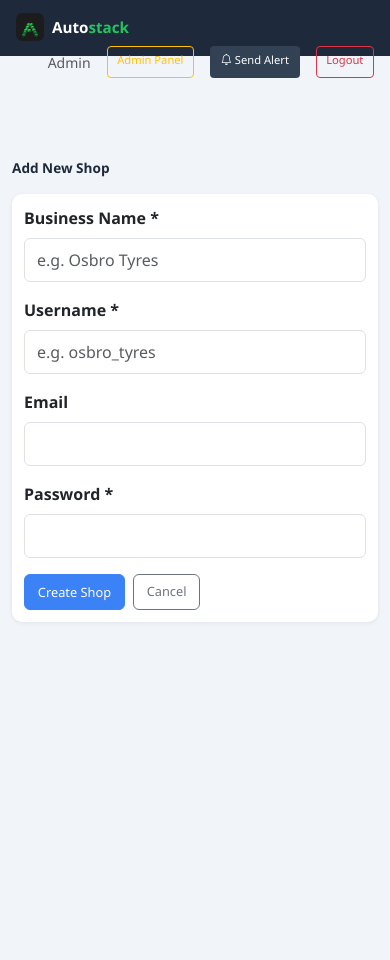
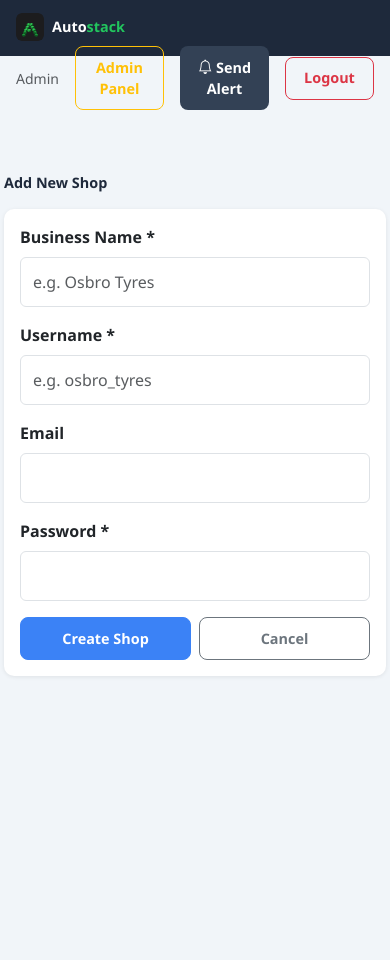
Before and after one commit to ameenosman1104-hash/autostack, a Flask app: page /admin/tenants/new in a window 390 px wide. Run offline with Flask 3, Linux system fonts and the light colour scheme; a user stored in the database is signed in.

Commit message:
Major mobile UI improvements - bigger buttons, better spacing, easier to use on phones

```diff
--- a/app/templates/base.html
+++ b/app/templates/base.html
@@ -48,43 +48,74 @@
     .flash-container { position:fixed; top:70px; right:1rem; z-index:9999; min-width:280px; }
 
     /* Mobile optimizations */
+    @media (max-width: 992px) {
+      .sidebar { display:none !important; }
+      .main-content { margin-left:0 !important; }
+    }
+
     @media (max-width: 768px) {
-      .sidebar { width:180px; }
-      .main-content { margin-left:0; padding:1rem; }
-      .sidebar { display:none; }
-      .page-title { font-size:.95rem; margin-bottom:1rem; }
-      .stat-card { padding:1rem; }
-      .stat-val { font-size:1.5rem; }
-      .stat-lbl { font-size:.7rem; }
-      .btn { padding:.5rem 1rem; font-size:.9rem; min-height:40px; }
-      .btn-sm { min-height:36px; padding:.4rem .8rem; }
-      .table { font-size:.75rem; }
-      .table th, .table td { padding:.4rem .5rem; }
-      .card { margin-bottom:1rem; }
-      .card-body { padding:1rem; }
-      .flash-container { width:90vw; right:5vw; left:5vw; }
-      .navbar { height:56px; }
-      .main-content { height:calc(100vh - 56px); }
+      .sidebar { display:none !important; }
+      .main-content { margin-left:0; padding:0.75rem; margin-top:56px; }
+      .page-title { font-size:1rem; margin-bottom:1rem; font-weight:700; }
+      .stat-card { padding:1.2rem; margin-bottom:0.75rem; background:#fff; border-radius:10px; box-shadow:0 2px 8px rgba(0,0,0,0.1); }
+      .stat-val { font-size:2rem; font-weight:800; line-height:1; }
+      .stat-lbl { font-size:0.8rem; color:#64748B; margin-top:0.5rem; }
+      .btn { padding:0.75rem 1.5rem; font-size:1rem; min-height:44px; border-radius:8px; font-weight:600; }
+      .btn-sm { min-height:40px; padding:0.6rem 1rem; font-size:0.9rem; }
+      .table { font-size:0.85rem; }
+      .table th { padding:0.75rem; background:#F8FAFC; }
+      .table td { padding:0.75rem; }
+      .card { margin-bottom:1.2rem; border-radius:10px; }
+      .card-header { padding:1rem; font-size:1rem; }
+      .card-body { padding:1.2rem; }
+      .flash-container { width:90vw; right:5vw; left:5vw; top:80px !important; }
+      .navbar { height:56px; padding:0.5rem 1rem; }
+      .main-content { height:calc(100vh - 56px); overflow-y:auto; }
+      .row.g-3 { gap:0.75rem !important; }
+      .col-6 { min-width:100% !important; }
+      input, textarea, select { min-height:44px; font-size:16px; padding:0.75rem; }
+      .form-control:focus { border-color:var(--blue); box-shadow:0 0 0 3px rgba(59,130,246,0.1); }
     }
 
     @media (max-width: 576px) {
-      .main-content { padding:.75rem; }
-      .stat-card { padding:.8rem; margin-bottom:.5rem; }
-      .stat-val { font-size:1.3rem; }
-      .stat-lbl { font-size:.65rem; line-height:1.2; }
-      .navbar-brand { font-size:.95rem; }
-      .nav-link { font-size:.8rem; }
-      .page-title { font-size:.85rem; }
-      .btn { padding:.4rem .8rem; font-size:.8rem; min-height:36px; }
-      .btn-sm { min-height:32px; padding:.3rem .6rem; font-size:.7rem; }
-      .table { font-size:.7rem; }
-      .table th, .table td { padding:.3rem .3rem; }
-      .card-body { padding:.75rem; }
-      .carousel-caption { padding:1rem; }
-      .carousel-caption h3 { font-size:1.2rem; }
-      .carousel-caption p { font-size:.8rem; }
-      .form-control, .form-select { font-size:1rem; }
-      input, textarea, select { min-height:44px; }
+      .main-content { padding:0.5rem; margin-top:56px; }
+      .page-title { font-size:0.95rem; margin-bottom:1rem; }
+      .stat-card { padding:1rem; margin-bottom:0.5rem; }
+      .stat-val { font-size:1.8rem; }
+      .stat-lbl { font-size:0.75rem; }
+      .navbar-brand { font-size:1rem; }
+      .nav-link { font-size:0.85rem; padding:0.5rem !important; }
+      .btn { padding:0.7rem 1.2rem; font-size:0.95rem; min-height:42px; width:100%; }
+      .btn-sm { min-height:38px; padding:0.5rem 1rem; font-size:0.85rem; }
+      .btn-primary { background:var(--blue); }
+      .btn-primary:active { background:#1d4ed8; }
+      .table { font-size:0.8rem; }
+      .table th { padding:0.5rem 0.25rem; }
+      .table td { padding:0.5rem 0.25rem; }
+      .card { margin-bottom:1rem; }
+      .card-header { padding:0.75rem; font-size:0.9rem; }
+      .card-body { padding:1rem; }
+      .carousel-caption { padding:0.75rem; }
+      .carousel-caption h3 { font-size:1.1rem; }
+      .carousel-caption p { font-size:0.75rem; }
+      .form-control, .form-select { font-size:16px; padding:0.75rem; min-height:44px; }
+      input[type="text"], input[type="email"], input[type="password"], textarea { min-height:44px; }
+      .row { margin-left:0; margin-right:0; }
+      .col-6 { padding-left:0.25rem; padding-right:0.25rem; }
+      .modal-dialog { margin:1rem auto; }
+      .modal-content { border-radius:12px; }
+      .badge { padding:0.5rem 0.75rem; font-size:0.75rem; }
+      .alert { padding:0.75rem; margin-bottom:1rem; border-radius:8px; }
+    }
+
+    @media (max-width: 400px) {
+      .main-content { padding:0.25rem; }
+      .stat-card { padding:0.75rem; margin-bottom:0.25rem; }
+      .stat-val { font-size:1.5rem; }
+      .stat-lbl { font-size:0.7rem; }
+      .btn { padding:0.6rem 1rem; font-size:0.9rem; min-height:40px; }
+      .navbar-brand { font-size:0.9rem; }
+      .page-title { font-size:0.9rem; }
     }
   </style>
 </head>
```
